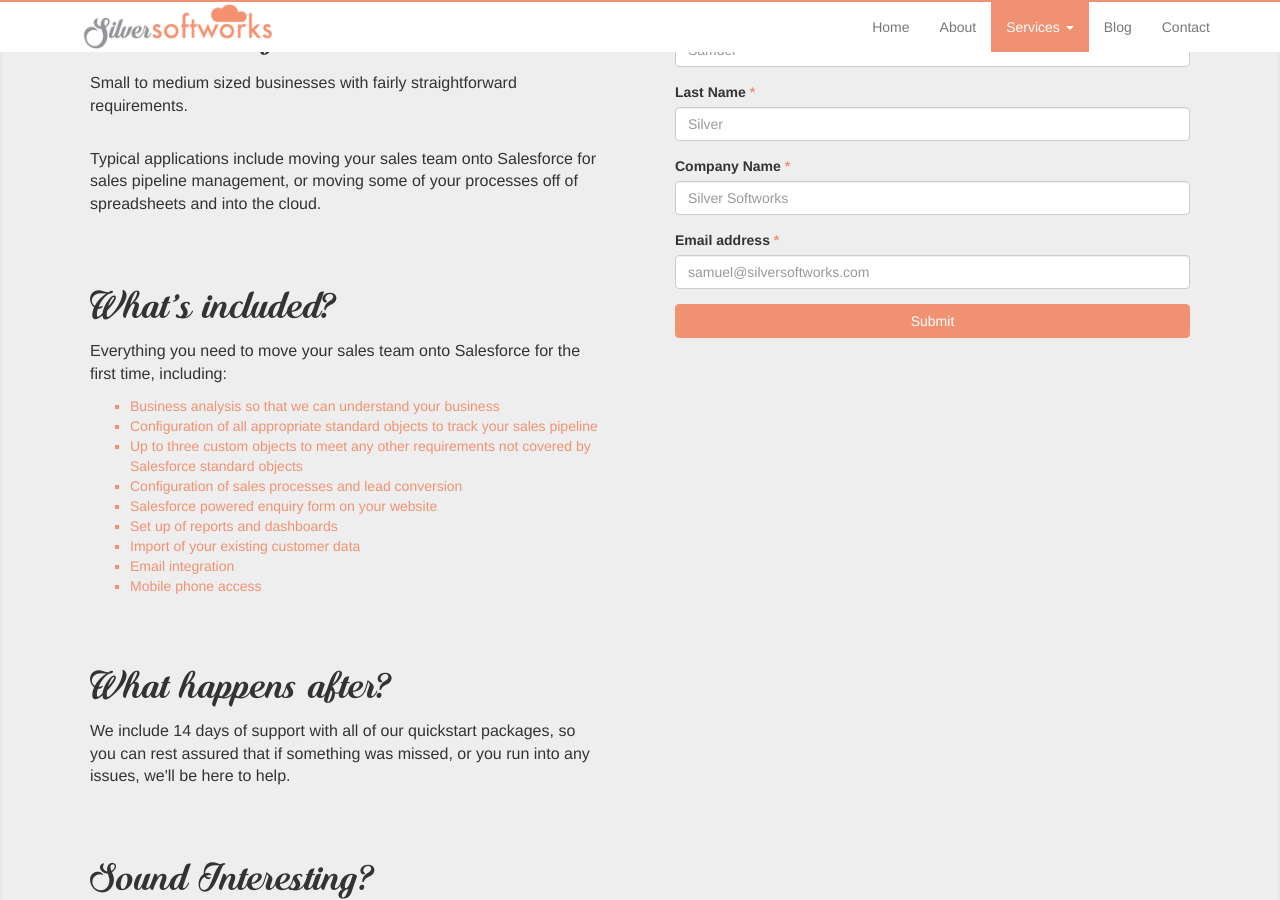
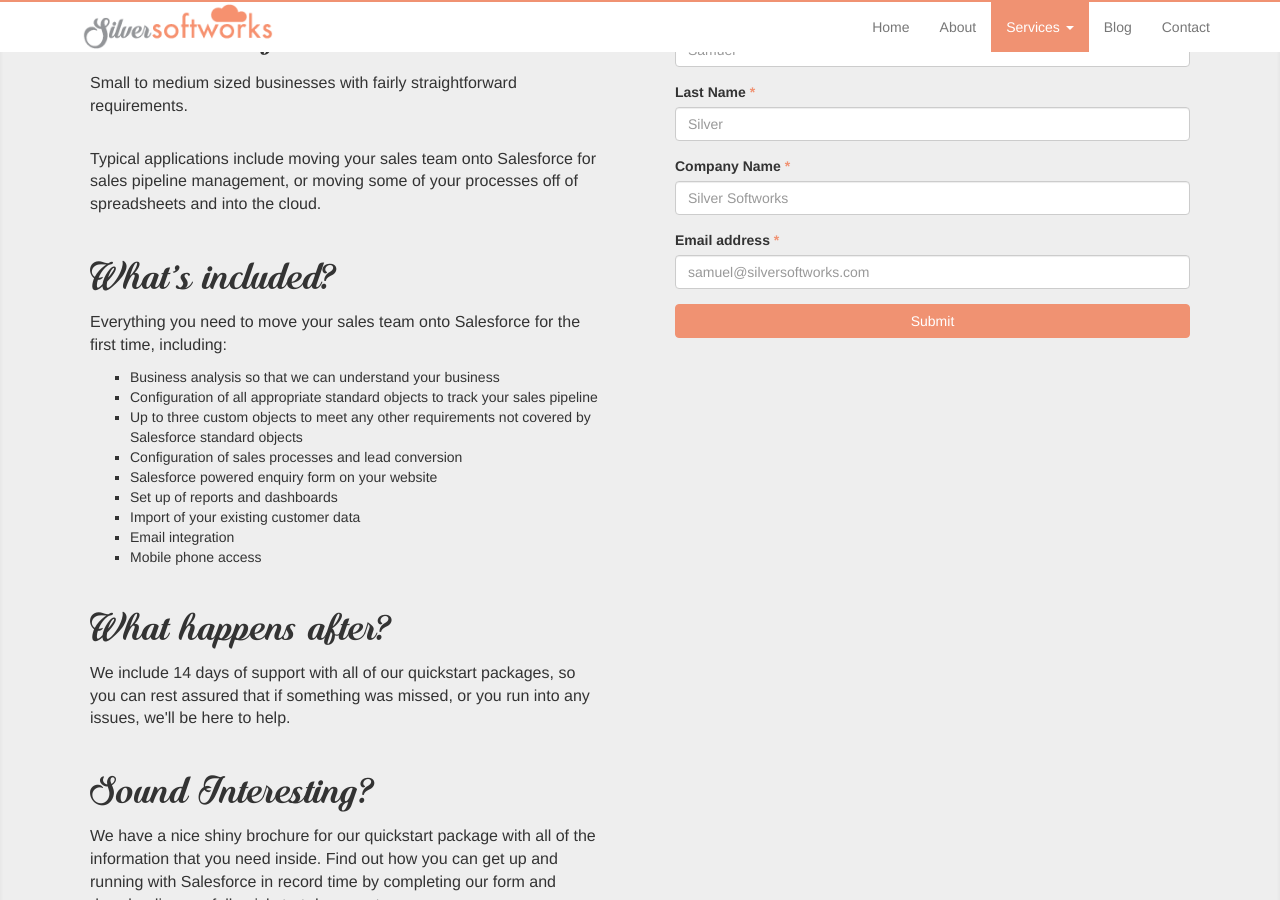
Before and after one commit to ThomasDavidPacker/Silver-Softworks, a Jekyll site: the page built from sales_cloud_quick_start.html, in a window 1280 px wide and 900 px high, scrolled down 435 px. Built offline with Jekyll 4.4.1, drawn with Linux system fonts in a browser that asks for light colours.

Commit message:
Updates
Updates

```diff
--- a/sales_cloud_quick_start.html
+++ b/sales_cloud_quick_start.html
@@ -28,12 +28,11 @@
 						<h2 class="c_silsof_header c_header_medium">Who is this for?</h2>
 						<p class="c_paragraph_small">Small to medium sized businesses with fairly straightforward requirements.</p><br>
 						<p class="c_paragraph_small">Typical applications include moving your sales team onto Salesforce for sales pipeline management, or moving some of your processes off of spreadsheets and into the cloud.</p>
-					</div>
-					<div class="c_section_content">
+						<hr>
 						<h2 class="c_silsof_header c_header_medium">What’s included?</h2>
 						<p class="c_paragraph_small">Everything you need to move your sales team onto Salesforce for the first time, including:</p>
 
-						<ul class="c_text_orange" style="list-style:square;">
+						<ul  style="list-style:square;">
 							<li>Business analysis so that we can understand your business</li>
 							<li>Configuration of all appropriate standard objects to track your sales pipeline</li>
 							<li>Up to three custom objects to meet any other requirements not covered by Salesforce standard objects</li>
@@ -44,12 +43,10 @@
 							<li>Email integration</li>
 							<li>Mobile phone access</li>
 						</ul>
-					</div>
-					<div class="c_section_content">
+						<hr>
 						<h2 class="c_silsof_header c_header_medium">What happens after?</h2>
 						<p class="c_paragraph_small">We include 14 days of support with all of our quickstart packages, so you can rest assured that if something was missed, or you run into any issues, we'll be here to help.</p>
-					</div>
-					<div class="c_section_content">
+						<hr>
 						<h2 class="c_silsof_header c_header_medium">Sound Interesting?</h2>
 						<p class="c_paragraph_small">We have a nice shiny brochure for our quickstart package with all of the information that you need inside. Find out how you can get up and running with Salesforce in record time by completing our form and downloading our full quickstart document.</p>
 					</div>
```
